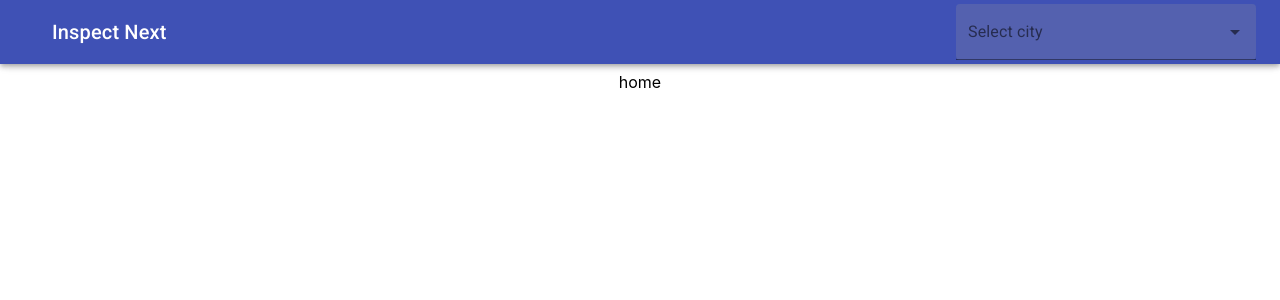
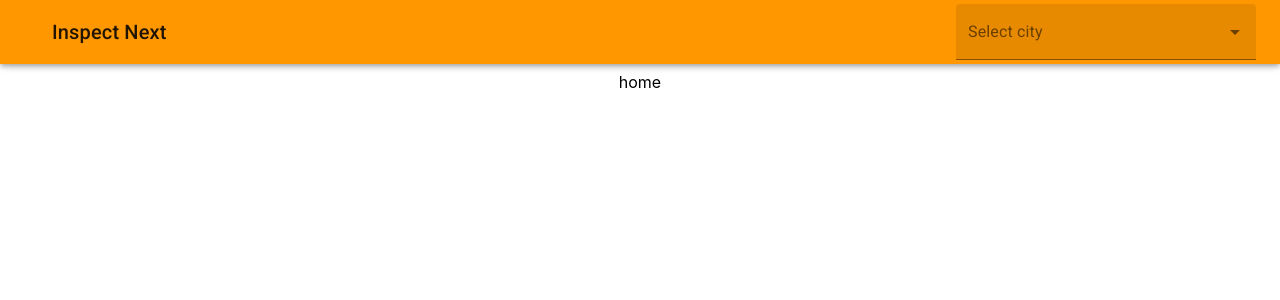
Before and after one commit to anthonyDrury/inspect-next, a React (Create React App) app: page / in a window 1280 px wide. Shown: the top 300 px of the page. Built offline with nearby package versions, Linux system fonts and the light colour scheme; no server answers.

Commit message:
feat: add styles and images

```diff
--- a/src/App.tsx
+++ b/src/App.tsx
@@ -11,6 +11,8 @@ import { State, Action } from "./types/redux.types";
 import CityInput from "./components/CityInput/CityInput";
 import LocationSetPage from "./pages/LocationSet/LocationSetPage";
 import LocationNotFoundPage from "./pages/locationNotFound/LocationNotFoundPage";
+import { ThemeProvider, createMuiTheme, Theme } from "@material-ui/core";
+import { yellow, orange } from "@material-ui/core/colors";
 
 type AppProps = {
   updateFiveDayForecast?: () => Dispatch<Action>;
@@ -21,11 +23,18 @@ function App(props?: AppProps): JSX.Element {
     initGA();
     PageView();
   });
+  const theme: Theme = createMuiTheme({
+    palette: {
+      primary: orange,
+      secondary: yellow,
+    },
+  });
 
   const history: History = createBrowserHistory();
   return (
     <div className="in-app">
       <Router history={history}>
+        <ThemeProvider theme={theme}>
           <NavHeader></NavHeader>
           <CityInput></CityInput>
           <Switch>
@@ -42,6 +51,7 @@ function App(props?: AppProps): JSX.Element {
               <LocationNotFoundPage></LocationNotFoundPage>
             </Route>
           </Switch>
+        </ThemeProvider>
       </Router>
     </div>
   );
--- a/src/components/CityInput/CityInput.tsx
+++ b/src/components/CityInput/CityInput.tsx
@@ -71,7 +71,12 @@ function CityInput(props?: CityProps): JSX.Element {
           value: AutocompleteOption | null
         ): void => submitOnSelect(value)}
         renderInput={(params: RenderInputParams): JSX.Element => (
-          <TextField {...params} label="Select city" variant="filled" />
+          <TextField
+            {...params}
+            label="Select city"
+            color="secondary"
+            variant="filled"
+          />
         )}
       />
     </>
--- a/src/components/DayPreviewItem/DayPreviewItem.css
+++ b/src/components/DayPreviewItem/DayPreviewItem.css
@@ -1,6 +1,6 @@
 .in-day-preview-item {
   display: flex;
-  justify-content: center;
+  justify-content: flex-start;
   align-items: center;
   flex: 100%;
   border: solid 1px black;
@@ -15,3 +15,21 @@
 .in-day-preview-item + .in-day-preview-item {
   border-top: none;
 }
+
+.in-day-preview-item__preview {
+  display: flex;
+  align-self: flex-end;
+  margin-right: 0.5rem;
+  text-align: left;
+  flex: 1;
+  justify-content: flex-end;
+}
+
+.in-day-preview-item__preview-container {
+  line-height: 0.5rem;
+}
+
+.in-day-preview-item__preview-container
+  + .in-day-preview-item__preview-container {
+  margin-left: 0.5rem;
+}
--- a/src/components/DayPreviewItem/DayPreviewItem.tsx
+++ b/src/components/DayPreviewItem/DayPreviewItem.tsx
@@ -2,8 +2,6 @@ import React, { useState, useEffect } from "react";
 import "./DayPreviewItem.css";
 import { WeatherListItem } from "../../types/weather.types";
 import moment from "moment";
-import { FontAwesomeIcon } from "@fortawesome/react-fontawesome";
-import { faCloud } from "@fortawesome/free-solid-svg-icons";
 import { kelvinToCelsius } from "../../common/support";
 
 function DayPreviewItem(props: { hourList: WeatherListItem[] }): JSX.Element {
@@ -34,13 +32,16 @@ function DayPreviewItem(props: { hourList: WeatherListItem[] }): JSX.Element {
     });
     setState({
       minTemp: kelvinToCelsius(minMaxArr[0]),
-      maxTemp: kelvinToCelsius(minMaxArr[1])
+      maxTemp: kelvinToCelsius(minMaxArr[1]),
     });
   }
 
   return (
     <div className="in-day-preview-item">
-      <FontAwesomeIcon icon={faCloud} size="6x" />
+      <img
+        src={`http://openweathermap.org/img/wn/${props.hourList[0]?.weather[0]?.icon}@2x.png`}
+        alt="weather icon"
+      ></img>
       <div className="in-day-preview-item__weather-info">
         <p className="in-text--extra-large">
           {moment(props.hourList[0].dt_txt).format("dddd")}
@@ -52,6 +53,34 @@ function DayPreviewItem(props: { hourList: WeatherListItem[] }): JSX.Element {
           {state.minTemp}° - {state.maxTemp}°
         </p>
       </div>
+      <div className="in-day-preview-item__preview">
+        {/* TO DO: change deg into arrow pointing direction */}
+        {/* TO DO: convert metric to settings (metric/imperial) */}
+
+        {props.hourList[2] !== undefined || props.hourList[4] !== undefined ? (
+          <>
+            <div className="in-day-preview-item__preview-container">
+              <p>&nbsp;</p>
+              <p>wind:</p>
+              <p> humidity:</p>
+            </div>
+            {props.hourList[2] !== undefined ? (
+              <div className="in-day-preview-item__preview-container">
+                <p>9AM</p>
+                <p>{`${props.hourList[2]?.wind.deg}° ${props.hourList[2]?.wind.speed} M/S`}</p>
+                <p>{`${props.hourList[2]?.main.humidity}`}</p>
+              </div>
+            ) : null}
+            {props.hourList[4] !== undefined ? (
+              <div className="in-day-preview-item__preview-container">
+                <p>3PM</p>
+                <p>{`${props.hourList[4]?.wind.deg}° ${props.hourList[4]?.wind.speed} M/S`}</p>
+                <p>{`${props.hourList[4]?.main.humidity}`}</p>
+              </div>
+            ) : null}
+          </>
+        ) : null}
+      </div>
     </div>
   );
 }
--- a/src/components/DayPreviewList/DayPreviewList.css
+++ b/src/components/DayPreviewList/DayPreviewList.css
@@ -1,4 +1,6 @@
 .in-day-preview-list {
   display: flex;
   flex-wrap: wrap;
+  max-width: 40rem;
+  margin: 0 auto;
 }
--- a/src/components/NavHeader/NavHeader.tsx
+++ b/src/components/NavHeader/NavHeader.tsx
@@ -3,7 +3,7 @@ import AppBar from "@material-ui/core/AppBar";
 import Toolbar from "@material-ui/core/Toolbar";
 import IconButton from "@material-ui/core/IconButton";
 import Typography from "@material-ui/core/Typography";
-import { fade, makeStyles } from "@material-ui/core/styles";
+import { makeStyles } from "@material-ui/core/styles";
 import CityInput from "../CityInput/CityInput";
 
 const useStyles = makeStyles((theme) => ({
@@ -20,20 +20,6 @@ const useStyles = makeStyles((theme) => ({
       display: "block",
     },
     textAlign: "left",
-  },
-  search: {
-    position: "relative",
-    borderRadius: theme.shape.borderRadius,
-    backgroundColor: fade(theme.palette.common.white, 0.15),
-    "&:hover": {
-      backgroundColor: fade(theme.palette.common.white, 0.25),
-    },
-    marginLeft: 0,
-    width: "100%",
-    [theme.breakpoints.up("sm")]: {
-      marginLeft: theme.spacing(1),
-      width: "auto",
-    },
   },
 }));
 
@@ -53,7 +39,7 @@ export default function NavHeader() {
           <Typography className={classes.title} variant="h6" noWrap>
             Inspect Next
           </Typography>
-          <div className={classes.search}>
+          <div>
             <CityInput />
           </div>
         </Toolbar>
```
Lines whose indentation alone changed are shown as unchanged.
